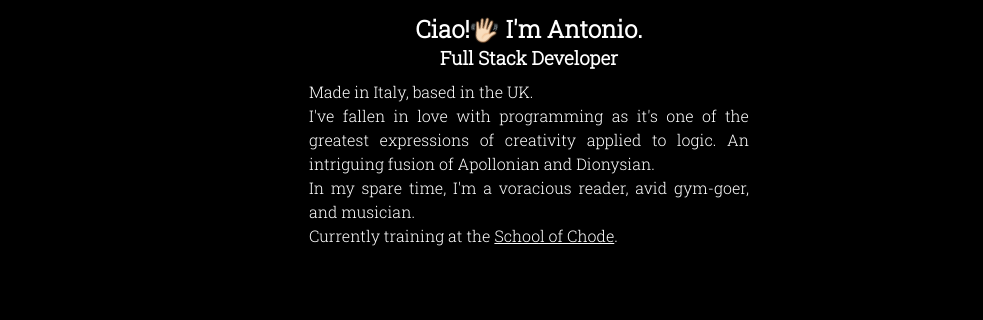
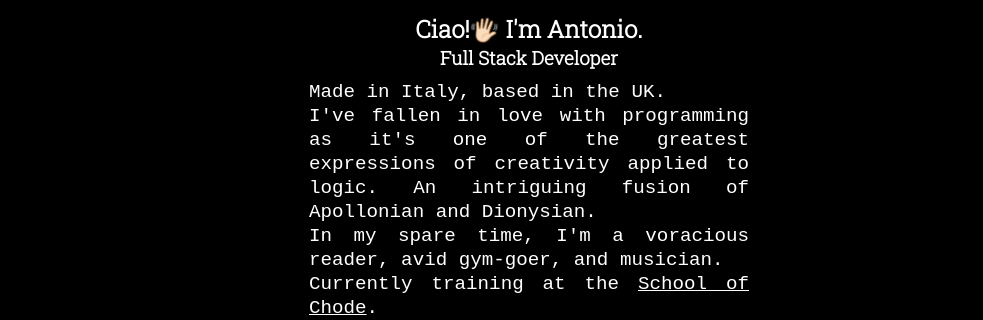
Before and after one commit to Antonio-Riccelli/portfolio, a React (Create React App) app: page / in a window 1280 px wide. Shown: the part 611-931 px from the top of the page, without its empty margins (111-1094 px from the left). Built offline with nearby package versions, Linux system fonts and the light colour scheme; a web font is replaced by a local one.

Commit message:
changed font-family for bio

```diff
--- a/src/Components/AboutSection/index.module.css
+++ b/src/Components/AboutSection/index.module.css
@@ -26,6 +26,8 @@
 .bio {
     padding: 10px;
     text-align: justify;
+    font-family: monospace;
+    font-size: 1.2rem;
 }
 
 .parBio {
```
